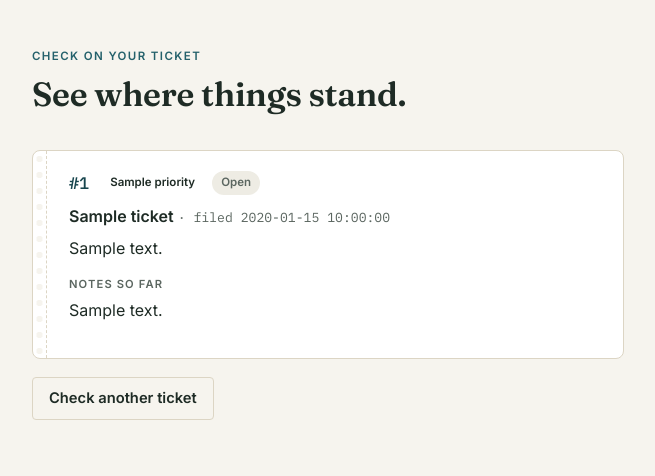
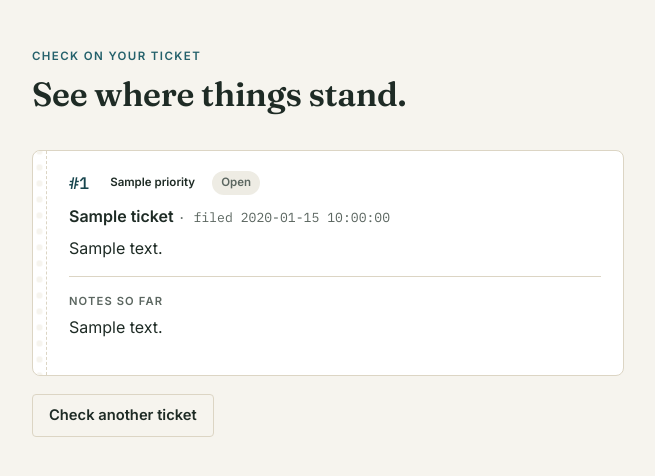
Before and after one commit to Aayush-Ingale/Projects, a Flask app: template ticket_hub/templates/status.html in a window 1280 px wide. Shown: the part 73-549 px from the top of the page, without its empty margins (312-967 px from the left). Run offline with Flask 3, Linux system fonts and the light colour scheme; the template is opened without the code that fills it: most values are stand-ins (such as "Sample title", 1, 10 or a date in 2020).

Commit message:
Add resolution box styling to CSS

```diff
--- a/ticket_hub/static/style.css
+++ b/ticket_hub/static/style.css
@@ -316,3 +316,9 @@ main { max-width: 640px; margin: 0 auto; padding: 48px 24px 80px; }
   display: block;
   cursor: pointer;
 }
+
+.resolution-box {
+  margin-top: 16px;
+  padding-top: 16px;
+  border-top: 1px solid var(--line);
+}
```
